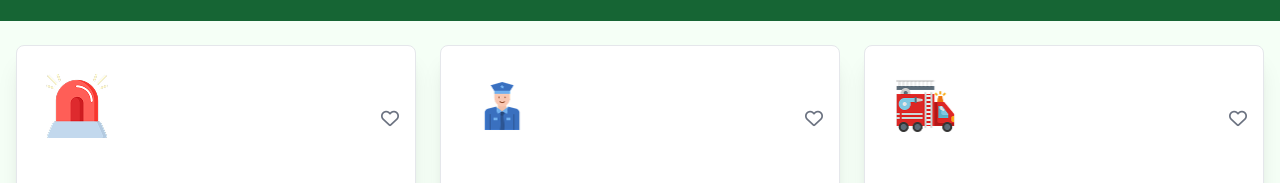
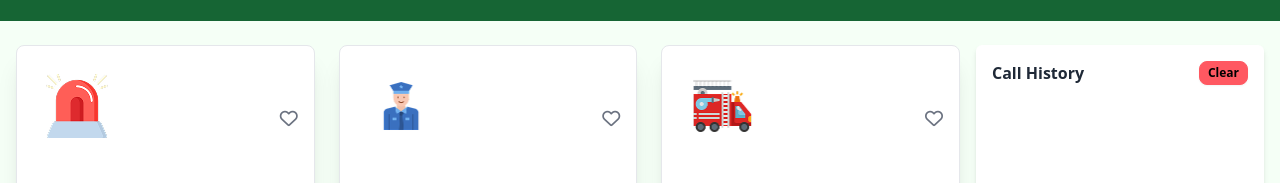
Before and after one commit to buildsbyranbir/assignment_05, a plain HTML site: page index.html in a window 1280 px wide. Shown: the part 279-462 px from the top of the page. Drawn offline with nearby package versions, Linux system fonts and the light colour scheme.

Commit message:
Added Call History Section

```diff
--- a/index.html
+++ b/index.html
@@ -356,5 +356,17 @@
 
 
 
+         <!--======= Righe: Call History =========-->
+          <div class="w-72 bg-white shadow-md rounded-md p-4">
+      <div class="flex justify-between items-center mb-2">
+        <h2 class="font-bold">Call History</h2>
+        <button id="clearHistory" class="btn btn-xs btn-error">Clear</button>
+      </div>
+      <ul id="historyList" class="space-y-2 text-sm"></ul>
+    </div>
+       </section>
+
+
+
 </body>
 </html>
```
